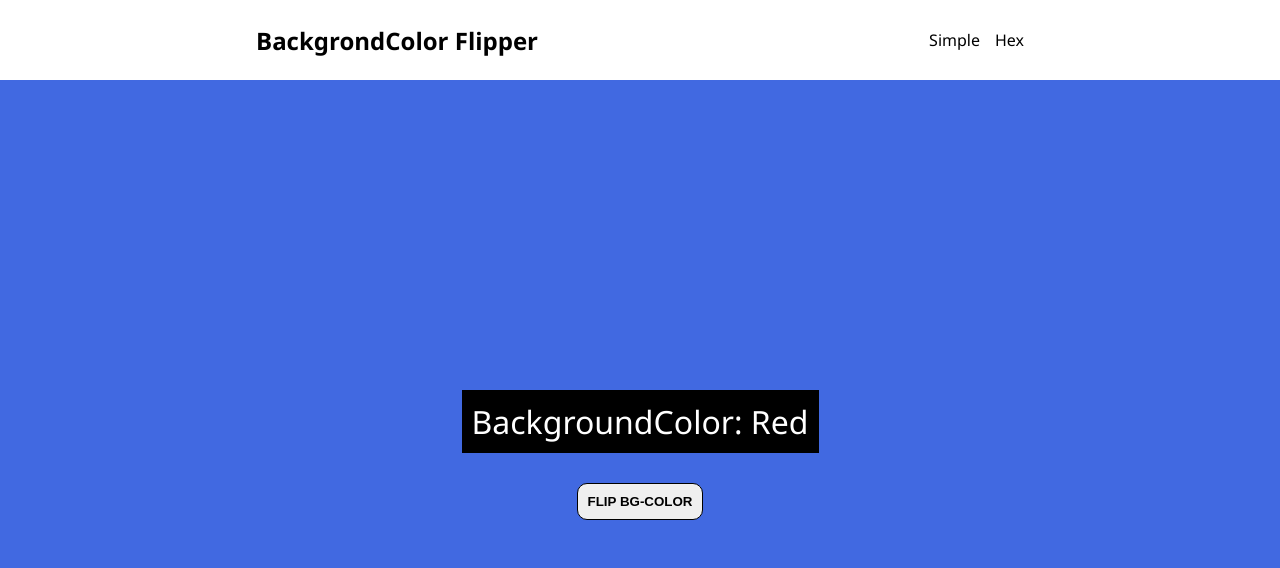
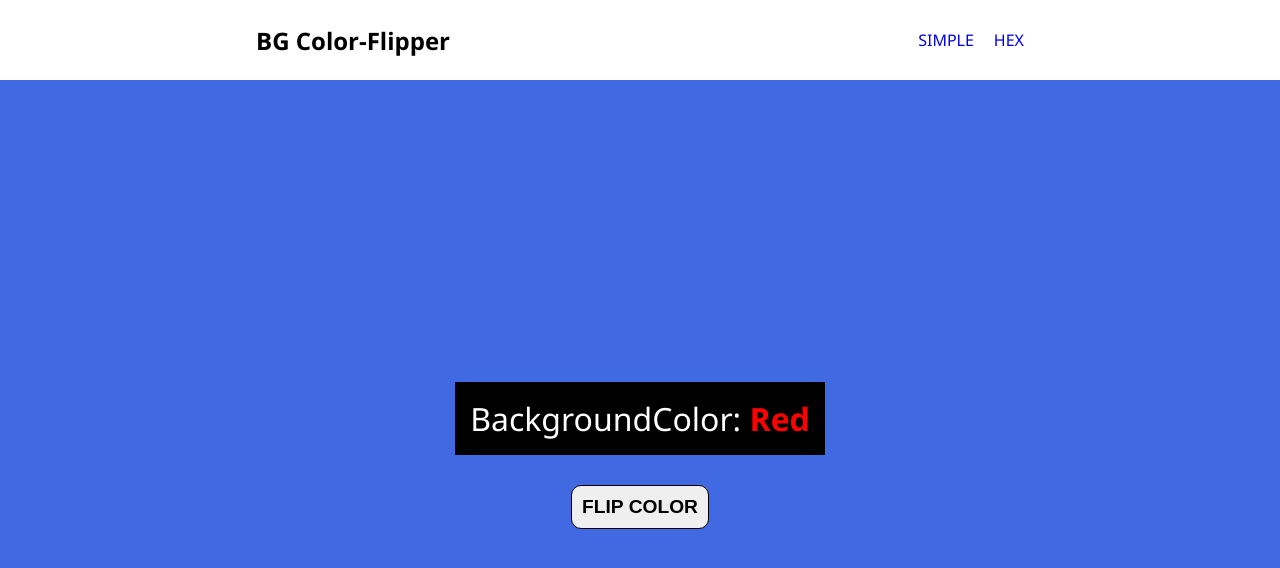
Before and after one commit to boakaidorborkamara/BackgroundColor-Changer, a plain HTML site: page index.html in a window 1280 px wide. Drawn offline with Linux system fonts and the light colour scheme.

Commit message:
complete styling of layout

```diff
--- a/index.html
+++ b/index.html
@@ -10,18 +10,19 @@
 <body>
     <nav>
         <div>
-            <h1>BackgrondColor Flipper</h1>
+            <h1>BG Color-Flipper</h1>
             <ul>
-                <li>Simple</li>
-                <li>Hex</li>
+                <li><a href="#">SIMPLE</a></li>
+                <li><a href="#">HEX</a></li>
             </ul>
         </div>
     </nav>
     <main>
         <div>
-            <p>BackgroundColor: Red</p>
-            <button>FLIP BG-COLOR</button>
+            <p>BackgroundColor: <span>Red</span></p>
+            <button>FLIP COLOR</button>
         </div>
     </main>
+    <script src="./script.js"></script>
 </body>
 </html>
--- a/script.js
+++ b/script.js
@@ -0,0 +1,4 @@
+let color_name = document.querySelector("span");
+let flip_color_btn = document.querySelector("button");
+console.log(flip_color_btn);
+console.log(color_name.innerText);
--- a/style.css
+++ b/style.css
@@ -1,15 +1,21 @@
 *{
     margin: 0px;
 }
+
 body{
     font-family: 'Segoe UI', Tahoma, Geneva, Verdana, sans-serif;
 }
+
 nav{
     height: 10vh;
     display: flex;
     flex-direction: column;
     justify-content: center;
     align-items: center;
+}
+
+nav a{
+    text-decoration: none;
 }
 
 nav div{
@@ -25,8 +31,8 @@ nav ul{
     display: flex;
 }
 
-ul li{
-    margin-left: 15px;
+nav ul li{
+    margin-left: 20px;
 }
 
 main{
@@ -52,8 +58,13 @@ main div p{
     background-color: black;
     color: white;
     font-size: 2em;
-    padding: 10px;
+    padding: 15px;
     margin-bottom: 30px;
+}
+
+main span{
+    font-weight: bold;
+    color: red;
 }
 
 main div button{
@@ -61,4 +72,9 @@ main div button{
     font-weight: bold;
     border: 1px solid black;
     border-radius: 10px;
+    font-size: 1.2em;
 }
+
+main div button:hover{
+    cursor: pointer;
+}
```
